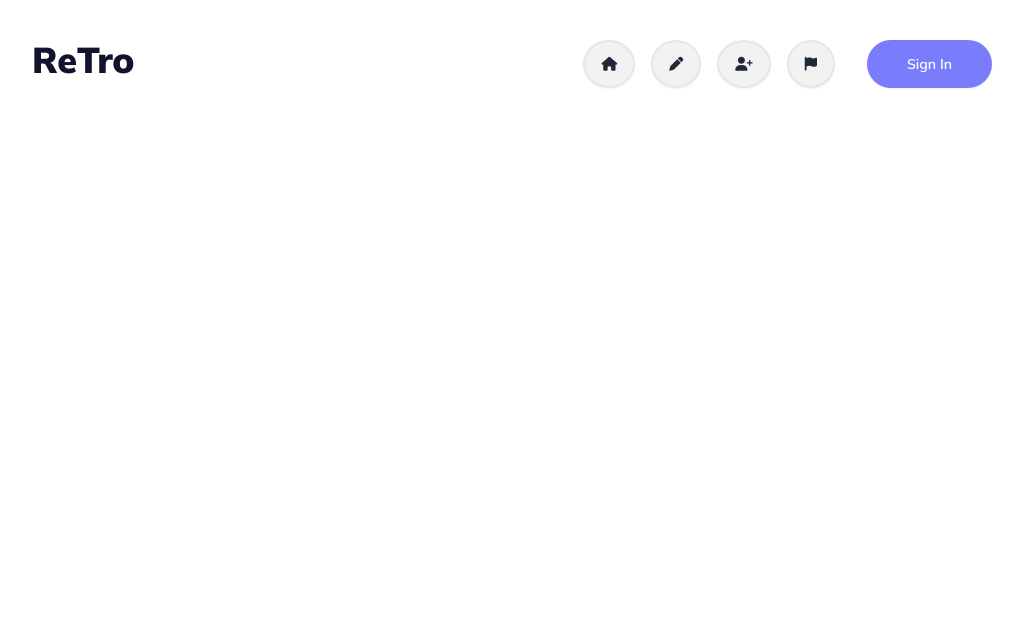
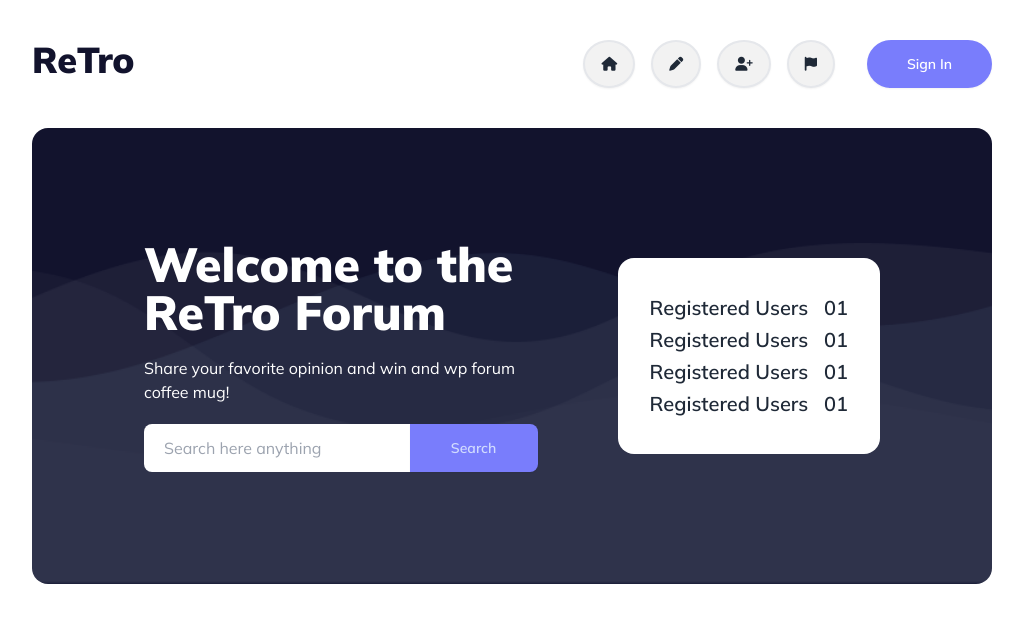
Before and after one commit to atique-shahriar/Comic_Code, a plain HTML site: page index.html in a window 1280 px wide. Shown: the whole page, without its empty margins (128-1151 px from the left). Drawn offline with nearby package versions, Linux system fonts and the light colour scheme.

Commit message:
Banner Complete

```diff
--- a/index.html
+++ b/index.html
@@ -26,12 +26,13 @@
 </head>
 
 <body class="mulishFont">
-    <header class="w-9/12 mx-auto my-10">
-        <div class="flex justify-between">
+    <header class="w-11/12 md:w-4/5 lg:w-9/12 mx-auto ">
+        <nav class="my-10">
+            <div class="flex flex-col md:flex-row justify-between gap-8 md:gap-0">
                 <div>
-                <h3 class="text-4xl font-black colorText">ReTro</h3>
+                    <h3 class="text-4xl font-black colorText text-center md:text-left">ReTro</h3>
                 </div>
-            <div class="flex justify-between gap-4">
+                <div class="flex justify-between gap-1 md:gap-4">
                     <div class="tooltip" data-tip="Home">
                         <button class="btn rounded-[100%] border-2 border-gray-200">
                             <i class="fa-solid fa-house"></i>
@@ -52,9 +53,47 @@
                             <i class="fa-solid fa-flag"></i>
                         </button>
                     </div>
-                <div class="ml-4">
+                    <div class="md:ml-4">
                         <button class="btn btn-primary bg-[#797DFC] rounded-3xl px-10 text-white border-none">Sign
                             In</button>
+                    </div>
+                </div>
+            </div>
+        </nav>
+
+        <div class="banner">
+            <div class="hero bg-[#12132D] rounded-2xl" style="background-image: url(./images/bgbanner.png)">
+                <div
+                    class="flex flex-col lg:flex-row justify-between items-center gap-4 md:gap-10 lg:gap-20 p-8 md:p-12 lg:p-28">
+                    <div class="text-white lg:w-[60%]">
+                        <h1 class="mb-5 text-3xl md:text-5xl font-black">Welcome to the ReTro Forum</h1>
+                        <p class="mb-5">Share your favorite opinion and win and wp forum coffee mug!</p>
+                        <div class="flex items-center">
+                            <input type="text" class="grow h-12 rounded-l-lg p-5" placeholder="Search here anything" />
+                            <button
+                                class="btn btn-primary w-32 h-12 rounded-none rounded-r-lg bg-[#797DFC] border-none">Search</button>
+                        </div>
+                    </div>
+                    <div class="bg-white rounded-2xl w-4/5 lg:w-[40%]">
+                        <div class="p-8">
+                            <div class="flex justify-between my-1">
+                                <p class="text-xl font-semibold">Registered Users</p>
+                                <p class="text-xl font-semibold">01</p>
+                            </div>
+                            <div class="flex justify-between my-1">
+                                <p class="text-xl font-semibold">Registered Users</p>
+                                <p class="text-xl font-semibold">01</p>
+                            </div>
+                            <div class="flex justify-between my-1">
+                                <p class="text-xl font-semibold">Registered Users</p>
+                                <p class="text-xl font-semibold">01</p>
+                            </div>
+                            <div class="flex justify-between my-1">
+                                <p class="text-xl font-semibold">Registered Users</p>
+                                <p class="text-xl font-semibold">01</p>
+                            </div>
+                        </div>
+                    </div>
                 </div>
             </div>
         </div>
```
Lines whose indentation alone changed are shown as unchanged.
